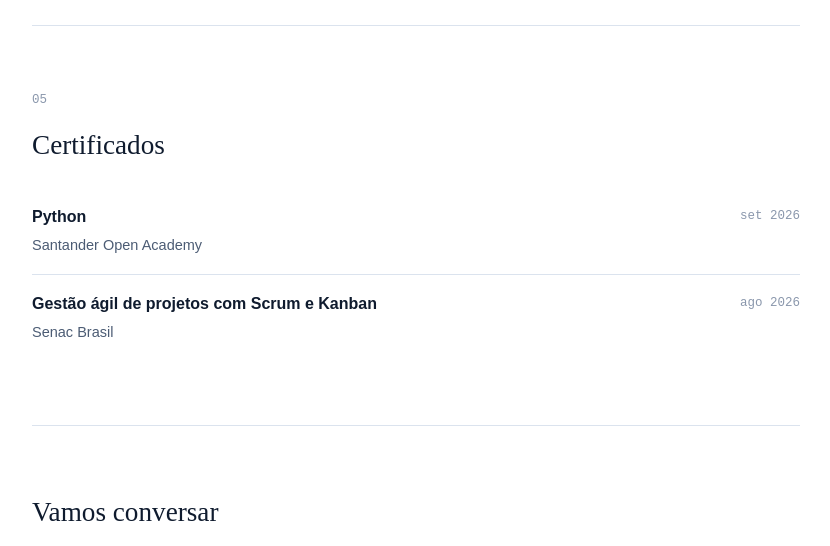
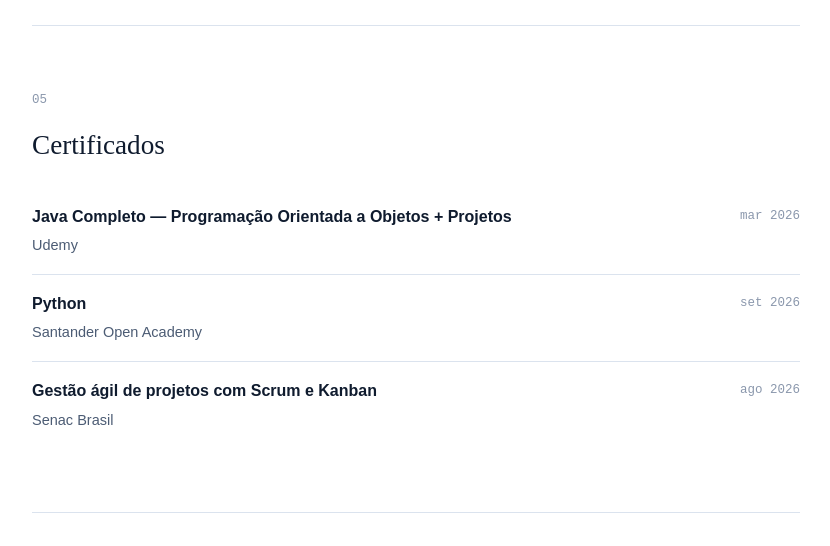
Before and after one commit to GabrielPNasc/MyWebsite, a plain HTML site: page index.html in a window 1280 px wide. Shown: the part 1483-2029 px from the top of the page, without its empty margins (400-1230 px from the left). Drawn offline with Linux system fonts and the light colour scheme.

Commit message:
add new certified

```diff
--- a/index.html
+++ b/index.html
@@ -167,6 +167,13 @@
       <ul class="certs">
         <li class="cert">
           <div class="cert__info">
+            <h3 class="cert__title">Java Completo — Programação Orientada a Objetos + Projetos</h3>
+              <p class="cert__issuer">Udemy</p>
+            </div>
+            <div class="cert__date">mar 2026</div>
+          </li>
+        <li class="cert">
+          <div class="cert__info">
             <h3 class="cert__title">Python</h3>
             <p class="cert__issuer">Santander Open Academy</p>
           </div>
```
